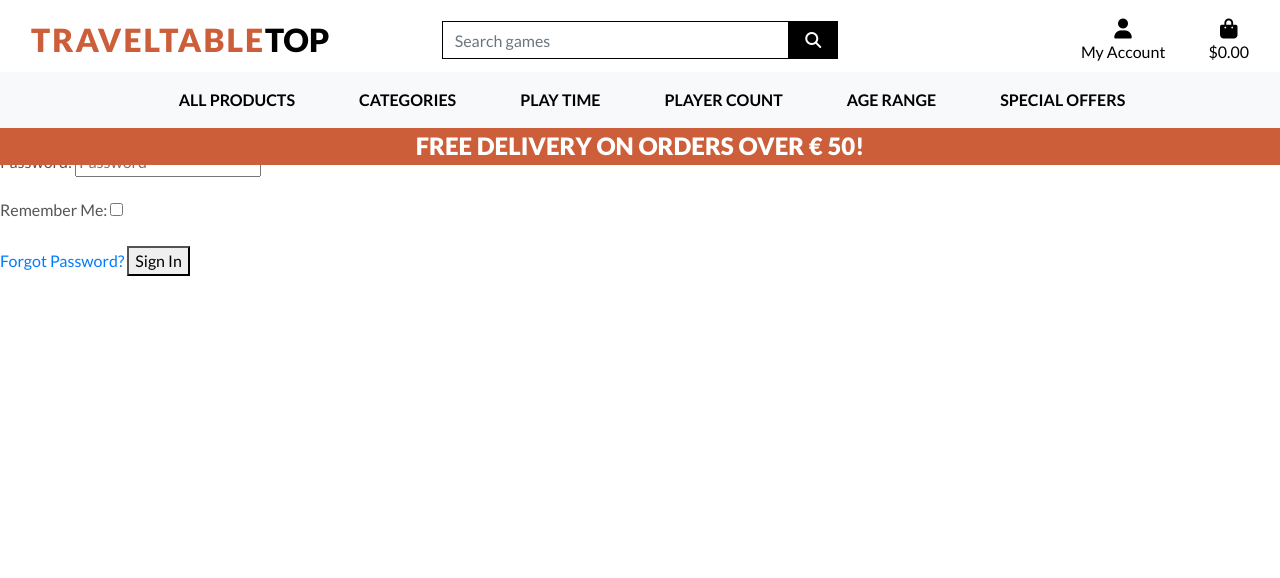
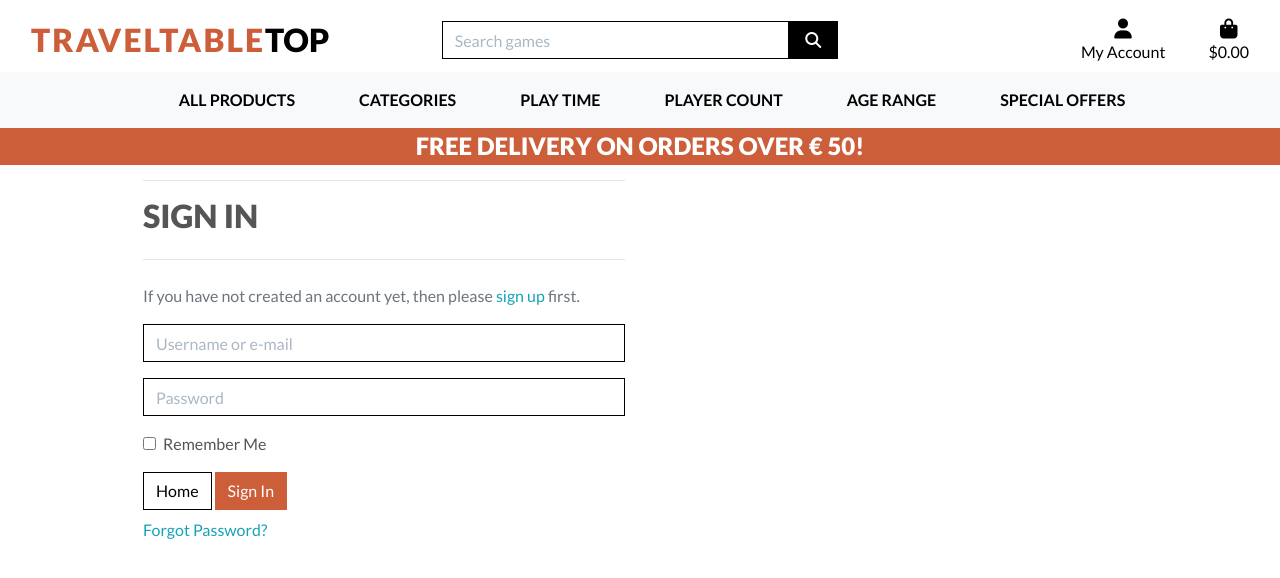
Before and after one commit to hennasingh/TravelTableTop, a Django app: page /accounts/login/ in a window 1280 px wide. Shown: the top 578 px of the page. Run offline with Django 3.2, Linux system fonts and the light colour scheme; parts of the project's set-up code (start-up, migrations or seed data) failed here and were passed over; some libraries are stand-ins or nearby versions.

Commit message:
Update All Auth templates for login, logout, registeration #3 , #4

```diff
--- a/static/css/base.css
+++ b/static/css/base.css
@@ -158,6 +158,64 @@ h2 strong {
 
 }
 
+input[name='q']::placeholder {
+    color: #aab7c4;
+}
+
+/* --------------------- Allauth form formatting */
+
+.allauth-form-inner-content p {
+    margin-top: 1.5rem; /* mt-4 */
+    color: #6c757d; /* text-secondary */
+}
+
+.allauth-form-inner-content input {
+    border-color: #000;
+    border-radius: 0;
+}
+
+.allauth-form-inner-content label:not([for='id_remember']) {
+    display: none;
+}
+
+.allauth-form-inner-content input::placeholder {
+    color: #aab7c4;
+}
+
+.allauth-form-inner-content button,
+.allauth-form-inner-content input[type='submit'] {
+	/* btn */
+	display: inline-block;
+    font-weight: 400;
+    color: #fff;
+    text-align: center;
+    vertical-align: middle;
+    -webkit-user-select: none;
+    -moz-user-select: none;
+    -ms-user-select: none;
+    user-select: none;
+    background-color: #cc5e39;
+    border: 1px solid #cc5e39;
+    padding: .375rem .75rem;
+    font-size: 1rem;
+    line-height: 1.5;
+    border-radius: 0;
+
+    /* standard bootstrap btn transitions */
+    transition: color .15s ease-in-out,background-color .15s ease-in-out,border-color .15s ease-in-out,box-shadow .15s ease-in-out;
+}
+
+.allauth-form-inner-content button:hover,
+.allauth-form-inner-content input[type='submit']:hover {
+	color: #fff;
+    background-color: #5bc0be;
+    border-color: #5bc0be;
+}
+
+.allauth-form-inner-content a {
+	color: #17a2b8; /* text-info */
+}
+
 /* ---------------------------------- Products Templates */
 
 .game-img-size {
--- a/templates/allauth/account/account_inactive.html
+++ b/templates/allauth/account/account_inactive.html
@@ -4,8 +4,10 @@
 
 {% block head_title %}{% trans "Account Inactive" %}{% endblock %}
 
-{% block content %}
-<h1>{% trans "Account Inactive" %}</h1>
+{% block inner_content %}
+<hr>
+<h2 class="logo-font mb-4">{% trans "Account Inactive" %}</h2>
+<hr>
 
 <p>{% trans "This account is inactive." %}</p>
 {% endblock %}
--- a/templates/allauth/account/base.html
+++ b/templates/allauth/account/base.html
@@ -1 +1,15 @@
 {% extends "base.html" %}
+
+{% block content %}
+    <div class="container header-container">
+        <div class="overlay"></div>
+        <div class="row">
+            <div class="col-12 col-md-6">
+                <div class="allauth-form-inner-content">
+                    {% block inner_content %}
+                    {% endblock %}
+                </div>
+            </div>
+        </div>
+    </div>
+{% endblock %}
--- a/templates/allauth/account/email_confirm.html
+++ b/templates/allauth/account/email_confirm.html
@@ -6,8 +6,10 @@
 {% block head_title %}{% trans "Confirm E-mail Address" %}{% endblock %}
 
 
-{% block content %}
-<h1>{% trans "Confirm E-mail Address" %}</h1>
+{% block inner_content %}
+<hr>
+<h2 class="logo-font mb-4">{% trans "Confirm E-mail Address" %}</h2>
+<hr>
 
 {% if confirmation %}
 
--- a/templates/allauth/account/login.html
+++ b/templates/allauth/account/login.html
@@ -5,9 +5,11 @@
 
 {% block head_title %}{% trans "Sign In" %}{% endblock %}
 
-{% block content %}
+{% block inner_content %}
 
-<h1>{% trans "Sign In" %}</h1>
+<hr>
+<h2 class="logo-font mb-4">{% trans "Sign In" %}</h2>
+<hr>
 
 {% get_providers as socialaccount_providers %}
 
@@ -35,12 +37,15 @@ for a {{ site_name }} account and sign in below:{% endblocktrans %}</p>
 
 <form class="login" method="POST" action="{% url 'account_login' %}">
   {% csrf_token %}
-  {{ form.as_p }}
+  {{ form|crispy }}
   {% if redirect_field_value %}
   <input type="hidden" name="{{ redirect_field_name }}" value="{{ redirect_field_value }}" />
   {% endif %}
-  <a class="button secondaryAction" href="{% url 'account_reset_password' %}">{% trans "Forgot Password?" %}</a>
+  <a class="btn btn-outline-black rounded-0" href="{% url 'home' %}">Home</a>
   <button class="primaryAction" type="submit">{% trans "Sign In" %}</button>
+  <p class="mt-2">
+    <a class="button secondaryAction" href="{% url 'account_reset_password' %}">{% trans "Forgot Password?" %}</a>
+  </p>
 </form>
 
 {% endblock %}
--- a/templates/allauth/account/password_reset_from_key_done.html
+++ b/templates/allauth/account/password_reset_from_key_done.html
@@ -3,7 +3,9 @@
 {% load i18n %}
 {% block head_title %}{% trans "Change Password" %}{% endblock %}
 
-{% block content %}
-    <h1>{% trans "Change Password" %}</h1>
+{% block inner_content %}
+    <hr>
+    <h2 class="logo-font mb-4">{% trans "Change Password" %}</h2>
+    <hr>
     <p>{% trans 'Your password is now changed.' %}</p>
 {% endblock %}
--- a/templates/allauth/account/signup_closed.html
+++ b/templates/allauth/account/signup_closed.html
@@ -4,8 +4,10 @@
 
 {% block head_title %}{% trans "Sign Up Closed" %}{% endblock %}
 
-{% block content %}
-<h1>{% trans "Sign Up Closed" %}</h1>
+{% block inner_content %}
+<hr>
+<h2 class="logo-font mb-4">{% trans "Sign Up Closed" %}</h2>
+<hr>
 
 <p>{% trans "We are sorry, but the sign up is currently closed." %}</p>
 {% endblock %}
```
Also changed, not shown: templates/allauth/account/email.html (+7 -6 lines), templates/allauth/account/logout.html (+5 -3 lines), templates/allauth/account/password_change.html (+6 -4 lines), templates/allauth/account/password_reset.html (+6 -3 lines), templates/allauth/account/password_reset_done.html (+5 -3 lines), templates/allauth/account/password_reset_from_key.html (+14 -7 lines), templates/allauth/account/password_set.html (+5 -3 lines), templates/allauth/account/signup.html (+7 -4 lines), templates/allauth/account/verification_sent.html (+5 -3 lines), templates/allauth/account/verified_email_required.html (+5 -3 lines).
